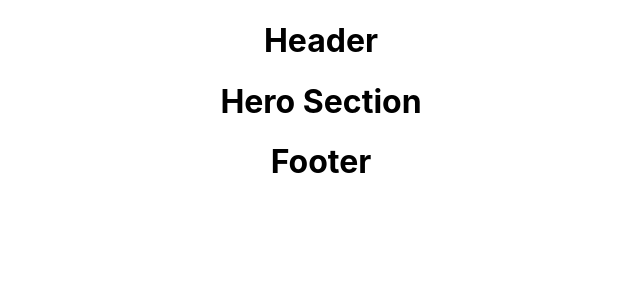
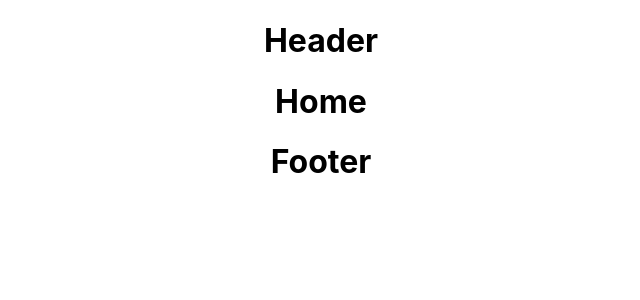
Before and after one commit to AbdulMunam-2002/Weather-Forcast, a React (Create React App) app: page / in a window 1280 px wide. Shown: the top 300 px of the page, without its empty margins (319-959 px from the left). Built offline with nearby package versions, Linux system fonts and the light colour scheme.

Commit message:
1st Commit

```diff
--- a/package.json
+++ b/package.json
@@ -8,6 +8,7 @@
     "@testing-library/user-event": "^13.5.0",
     "react": "^18.2.0",
     "react-dom": "^18.2.0",
+    "react-router-dom": "^6.20.1",
     "react-scripts": "5.0.1",
     "web-vitals": "^2.1.4"
   },
--- a/src/App.js
+++ b/src/App.js
@@ -1,5 +1,5 @@
 import Header from './Components/Header';
-import { HeroSection } from './Components/HeroSection';
+import Home from './Components/Home';
 import Footer from './Components/Footer';
 import './App.css';
 
@@ -7,7 +7,7 @@ function App() {
   return (
     <div className="App">
       <Header />
-      <HeroSection />
+      <Home />
       <Footer />
     </div>
   );
--- a/src/Components/HeroSection.js
+++ /dev/null
@@ -1,8 +0,0 @@
-export const HeroSection = () =>
-{
-    return(
-        <>
-            <h1>Hero Section</h1>
-        </>
-    )
-}
--- /dev/null
+++ b/src/Components/Home.js
@@ -0,0 +1,8 @@
+export default function Home()
+{
+    return(
+        <>
+            <h1>Home</h1>
+        </>
+    )
+}
```
Also changed, not shown: src/Components/ContactUs.js (added), src/Components/Guide.js (added), src/Components/NewAndBlogs.js (added), src/Components/Support.js (added), 1 other file (tests, documents, lock files or other folders).
